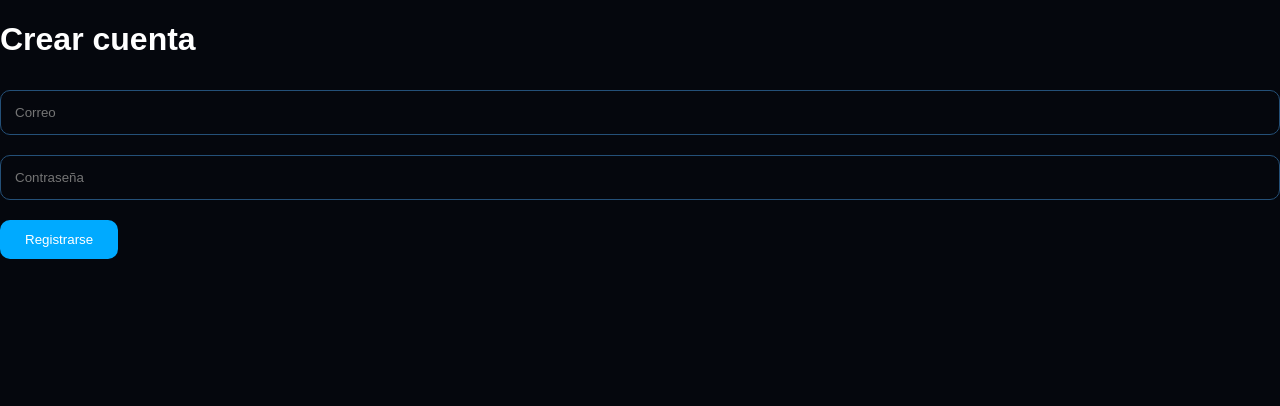
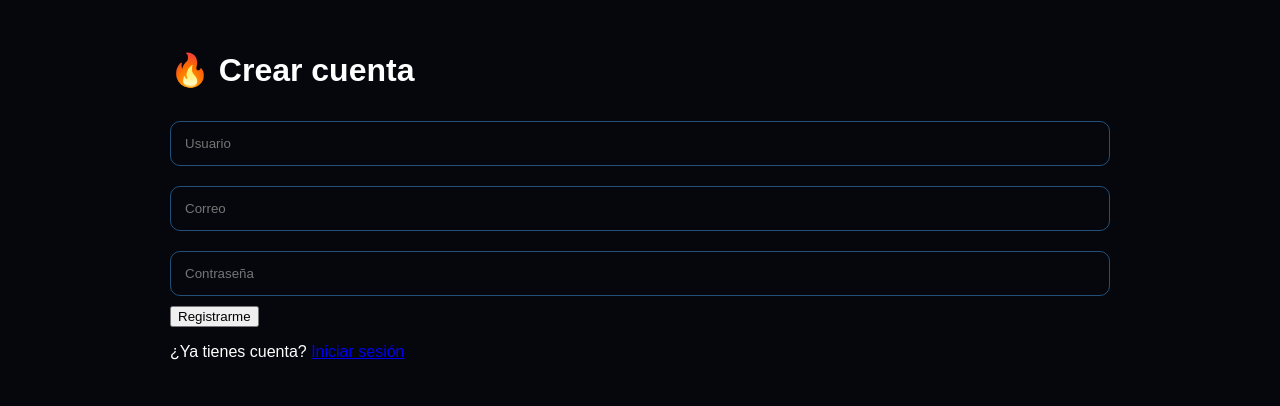
Before and after one commit to jaumecapopalacios-gif/academy-blox-script, a Python web app: template templates/register.html in a window 1280 px wide. Shown: the top 406 px of the page. Run offline with Jinja, Linux system fonts and the light colour scheme; the template is opened without the code that fills it, so the values that code supplies are empty.

Commit message:
Update register.html

```diff
--- a/templates/register.html
+++ b/templates/register.html
@@ -1,48 +1,51 @@
 <!DOCTYPE html>
-<html>
-
+<html lang="es">
 <head>
-
-<link rel="stylesheet" href="{{url_for('static',filename='style.css')}}">
-
+    <meta charset="UTF-8">
+    <title>Crear cuenta - Academy Blox Script</title>
+    <link rel="stylesheet" href="/static/style.css">
 </head>
-
 
 <body>
 
+<div class="container">
 
-<div class="box">
-
-
-<h1>
-Crear cuenta
-</h1>
-
+    <h1>🔥 Crear cuenta</h1>
 
     <form method="POST">
 
+        <input
+        type="text"
+        name="username"
+        placeholder="Usuario"
+        required>
 
-<input name="email"
+        <input
+        type="email"
+        name="email"
         placeholder="Correo"
         required>
 
-
-<input name="password"
+        <input
         type="password"
+        name="password"
         placeholder="Contraseña"
         required>
 
-
-<button class="button">
-Registrarse
+        <button type="submit">
+            Registrarme
         </button>
-
 
     </form>
 
+    <p>
+        ¿Ya tienes cuenta?
+        <a href="/login">
+            Iniciar sesión
+        </a>
+    </p>
 
 </div>
 
-
 </body>
 </html>
```
Lines whose indentation alone changed are shown as unchanged.
